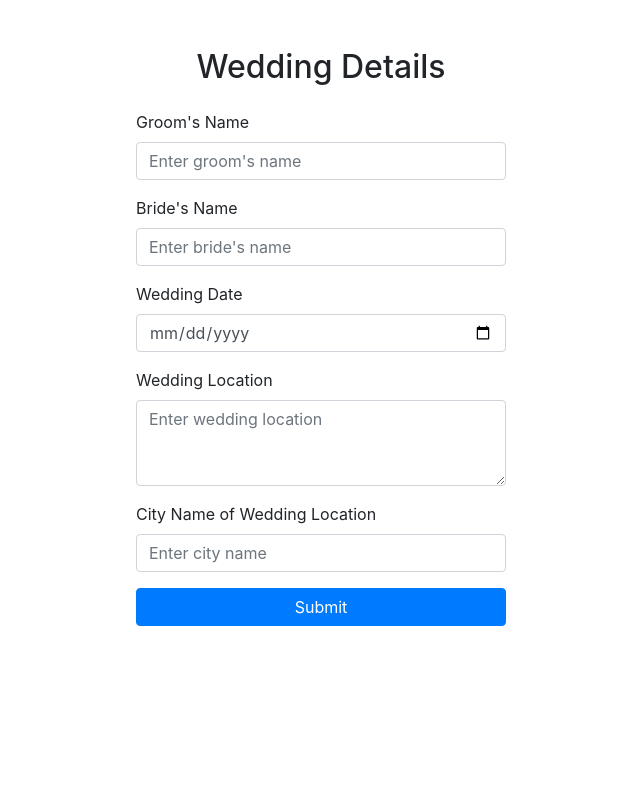
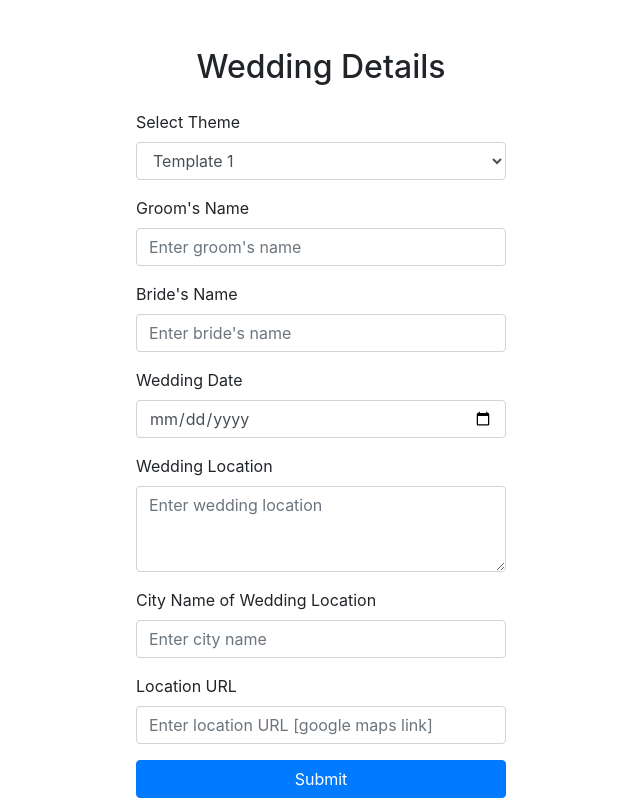
Before and after one commit to ItsAdi22/wedding-web, a Flask app: page /create in a window 1280 px wide. Shown: the part 56-854 px from the top of the page, without its empty margins (319-959 px from the left). Before the commit the page ends 682 px from the top, so only its background shows below. Run offline with Flask 3, Linux system fonts and the light colour scheme; the visitor is signed in with stand-in values (Sample User, id 1); some libraries are stand-ins or nearby versions.

Commit message:
added option to choose templates, template1 backend done except the reservation form

```diff
--- a/app.py
+++ b/app.py
@@ -18,10 +18,15 @@ def createtables():
     try:
         cursor = mysql.connection.cursor()
         cursor.execute("CREATE TABLE IF NOT EXISTS users ( id INT AUTO_INCREMENT PRIMARY KEY, name VARCHAR(255) NOT NULL, email VARCHAR(255) NOT NULL, password VARCHAR(255) NOT NULL );")
+        cursor.execute("CREATE TABLE IF NOT EXISTS wedding_details ( id INT AUTO_INCREMENT PRIMARY KEY, theme VARCHAR(255) NOT NULL, grooms_name VARCHAR(255) NOT NULL, brides_name VARCHAR(255) NOT NULL, wedding_date DATE NOT NULL, wedding_location TEXT NOT NULL, city_name VARCHAR(255) NOT NULL, location_url VARCHAR(255) NOT NULL, email VARCHAR(255) NOT NULL );")
 
     except Exception as e:
         print(f"ERROR OCCURRED: {e}")
         flash(f"ERROR OCCURRED: {e}")
+        return redirect(url_for('home'))
+
+    else:
+        flash("Created missing tables (if any)")
         return redirect(url_for('home'))
 
 @app.route('/')
@@ -123,22 +128,91 @@ def create():
     if 'email' in session:
         form = WeddingDetailsForm()
         if form.validate_on_submit():
-            # Process the form data as needed
+            theme = request.form.get("theme")
             grooms_name = request.form.get("grooms_name")
             brides_name = request.form.get("brides_name")
             wedding_date = request.form.get("wedding_date")
             wedding_location = request.form.get("wedding_location")
             city_name = request.form.get("city_name")
+            location_url = request.form.get("location_url")
 
-            flash(f'{grooms_name}-{brides_name}-{wedding_date}-{wedding_location}-{city_name}')
-            print(f'{grooms_name}-{brides_name}-{wedding_date}-{wedding_location}-{city_name}')
-            return redirect(request.referrer)
+            try:
+                cursor = mysql.connection.cursor()
 
-        return render_template('dashboard.html',form=form)
+            except Exception as e:
+                flash(f'ERROR OCCURRED: {e}')
+                return redirect(url_for('home'))
+
+            else:
+                email = session['email']
+                cursor.execute("SELECT * FROM wedding_details WHERE email = %s", (email,))
+                existing_record = cursor.fetchone()
+
+                if existing_record:
+                    cursor.execute("UPDATE wedding_details SET theme = %s, grooms_name = %s, brides_name = %s, wedding_date = %s, wedding_location = %s, city_name = %s, location_url = %s WHERE email = %s", (theme,grooms_name, brides_name, wedding_date, wedding_location, city_name, location_url, email))
+                    mysql.connection.commit()
+
+                else:
+                    cursor.execute("INSERT INTO wedding_details (theme, grooms_name, brides_name, wedding_date, wedding_location, city_name, location_url, email) VALUES (%s,%s, %s, %s, %s, %s, %s, %s)", (theme,grooms_name, brides_name, wedding_date, wedding_location, city_name, location_url, email))
+                    mysql.connection.commit()
+
+                cursor.close()
+                flash("Data Updated!")
+            return redirect(url_for('create'))
+        else:
+            return render_template('dashboard.html',form=form)
     else:
         return redirect(url_for('login'))
 
+
+@app.route("/<userinput>")
+@app.route("/page/<userinput>")
+def userpage(userinput):
+        if not userinput.isdigit():
+            return redirect(url_for('home'))
+
+        else:
+            try:
+                cursor = mysql.connection.cursor()
+                sql = "SELECT email FROM users WHERE id = %s;"
+                cursor.execute(sql, (userinput,))
+
+            except Exception as e:
+                flash(f'ERROR OCCURRED: {e}')
+                return redirect(url_for('home'))
+
+            else:
+                useridfound = cursor.fetchone()
+
+                if useridfound:
+                    sql = "SELECT theme, grooms_name, brides_name, wedding_date, wedding_location, city_name, location_url FROM wedding_details WHERE email = %s"
+                    value = (useridfound)
+                    cursor.execute(sql,value)
+                    data = cursor.fetchone()
+                    try:
+                        theme = data[0]
+                        grooms_name = data[1]
+                        brides_name = data[2]
+                        wedding_date = data[3]
+                        wedding_location = data[4]
+                        city_name = data[5]
+                        location_url = data[6]
+
+                    except Exception as e:
+                        print(f'SOME OR ALL DATA IS MISSING: {e}')
+                        return redirect(url_for('home'))
+
+                    else:
+                        return render_template(f'{theme}/index.html',grooms_name=grooms_name,brides_name=brides_name,wedding_date=wedding_date,wedding_location=wedding_location,city_name=city_name,location_url=location_url)
+                else:
+                    print("user not found")
+                    return redirect(url_for('home'))
+
+
+
 @app.route('/create/view1')
 def view():
-    return render_template('wedding/index.html')
-app.run(port=80,debug=True)
+    return render_template('template1/index.html')
+
+if __name__ == '__main__':
+    app.run(port=80,debug=True)
--- a/forms.py
+++ b/forms.py
@@ -1,5 +1,5 @@
 from flask_wtf import FlaskForm
-from wtforms import StringField, PasswordField, SubmitField, Form,TextAreaField, DateField
+from wtforms import StringField, PasswordField, SubmitField, Form,TextAreaField, DateField, URLField, SelectField
 from wtforms.validators import DataRequired, Email, Length
 
 
@@ -17,9 +17,11 @@ class LoginForm(FlaskForm):
     submit = SubmitField('Login')
 
 class WeddingDetailsForm(FlaskForm):
+    theme = SelectField('Select Theme', choices=[('template1', 'Template 1'), ('template2', 'Template 2'), ('template3', 'Template 3')], validators=[DataRequired()])
     grooms_name = StringField('Groom\'s Name', validators=[DataRequired(), Length(max=255)])
     brides_name = StringField('Bride\'s Name', validators=[DataRequired(), Length(max=255)])
     wedding_date = DateField('Wedding Date', format='%Y-%m-%d', validators=[DataRequired()])
     wedding_location = TextAreaField('Wedding Location', validators=[DataRequired(), Length(max=1000)])
     city_name = StringField('City Name of Wedding Location', validators=[DataRequired(), Length(max=255)])
+    location_url = URLField('Location URL', validators=[DataRequired()])
     submit = SubmitField('Submit')
--- a/templates/dashboard.html
+++ b/templates/dashboard.html
@@ -19,6 +19,11 @@
         {{ form.csrf_token }}
 
         <h2 class="text-center mb-4">Wedding Details</h2>
+
+        <div class="form-group">
+            {{ form.theme.label(class="form-label") }}
+            {{ form.theme(class="form-control") }}
+        </div>
 
         <div class="form-group">
             {{ form.grooms_name.label(class="form-label") }}
@@ -45,6 +50,11 @@
             {{ form.city_name(class="form-control", placeholder="Enter city name") }}
         </div>
 
+        <div class="form-group">
+            {{ form.location_url.label(class="form-label") }}
+    {{ form.location_url(class="form-control", placeholder="Enter location URL [google maps link]") }}
+        </div>
+
         {{ form.submit(class="btn btn-primary btn-block") }}
     </form>
 </div>
```
Also changed, not shown: templates/template1/index.html (renamed from templates/wedding/index.html, +21 -15 lines), templates/template2/index.html (added, +17 -0 lines), static/template1/css/style.min.css (renamed from static/wedding/css/style.min.css), static/template1/css/styles-merged.css (renamed from static/wedding/css/styles-merged.css), static/template1/img/bride_1.jpg (renamed from static/wedding/img/bride_1.jpg), static/template1/img/groom_1.jpg (renamed from static/wedding/img/groom_1.jpg), static/template1/img/hero_bg_1.jpg (renamed from static/wedding/img/hero_bg_1.jpg), static/template1/img/hero_bg_2.jpg (renamed from static/wedding/img/hero_bg_2.jpg), static/template1/img/hero_bg_3.jpg (renamed from static/wedding/img/hero_bg_3.jpg), static/template1/js/custom.min.js (renamed from static/wedding/js/custom.min.js), static/template1/js/scripts.min.js (renamed from static/wedding/js/scripts.min.js).
